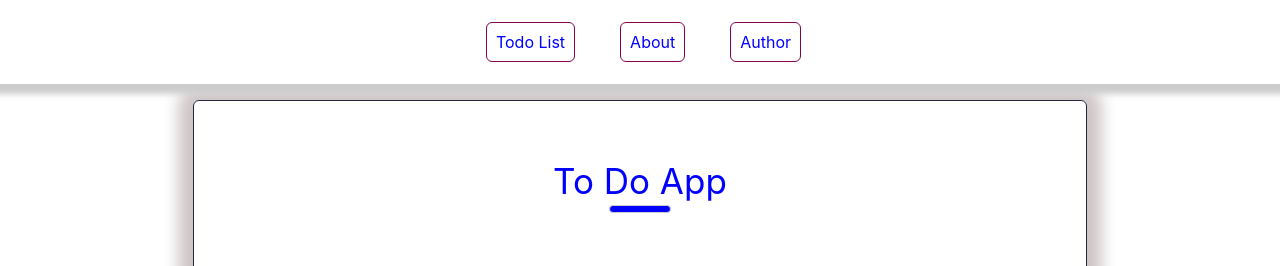
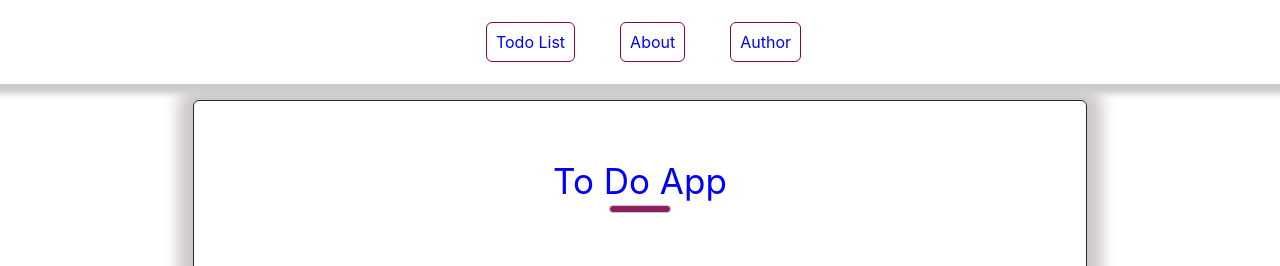
Before and after one commit to RitobrotoMukherjee/react-to-do, a React (Create React App) app: page / in a window 1280 px wide. Shown: the top 266 px of the page. Built offline with nearby package versions, Linux system fonts and the light colour scheme.

Commit message:
Change underline header color

```diff
--- a/src/css/App.css
+++ b/src/css/App.css
@@ -18,7 +18,7 @@
   width: 54px;
   border: 1px solid #ccc;
   border-radius: 9px;
-  background: blue;
+  background: rgb(133, 4, 79, 0.9);
   display: block;
 }
 
```
